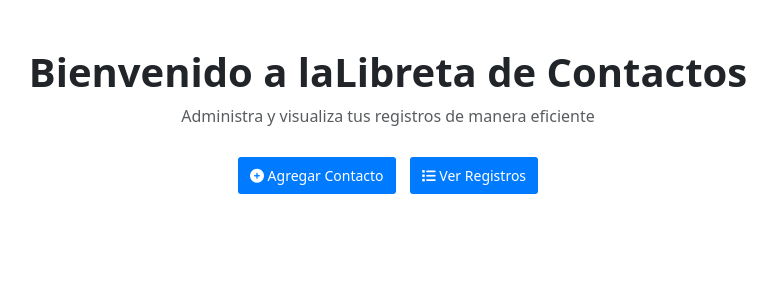
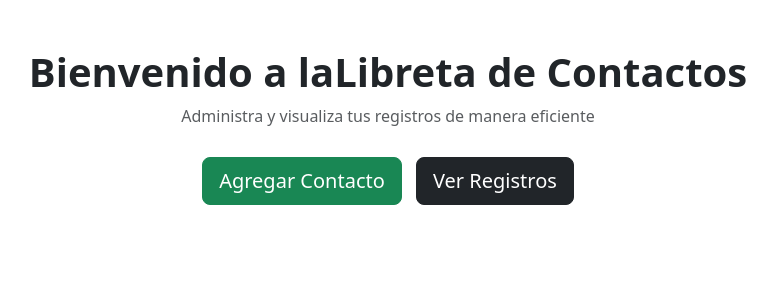
Before and after one commit to MiguelAngelZ1/libreta_direcciones, a Flask app: page / in a window 1280 px wide. Shown: the top 300 px of the page, without its empty margins (252-1029 px from the left). Run offline with Flask 3, Linux system fonts and the light colour scheme; some libraries are stand-ins or nearby versions.

Commit message:
Auto commit: 2025-05-07 04:20:42

```diff
--- a/templates/base.html
+++ b/templates/base.html
@@ -2,35 +2,19 @@
 <html lang="es">
 <head>
   <meta charset="UTF-8">
-  <meta name="viewport" content="width=device-width, initial-scale=1">
+  <meta name="viewport" content="width=device-width, initial-scale=1.0">
   <title>{% block title %}Mi Aplicación{% endblock %}</title>
-  <!-- Bootstrap CSS -->
+  <link rel="stylesheet" href="{{ url_for('static', filename='styles.css') }}">
   <link href="https://cdn.jsdelivr.net/npm/bootstrap@5.3.0/dist/css/bootstrap.min.css" rel="stylesheet">
-  <!-- FontAwesome -->
-  <link rel="stylesheet" href="https://cdnjs.cloudflare.com/ajax/libs/font-awesome/6.4.2/css/all.min.css">
-  <!-- Estilos personalizados -->
-  <link rel="stylesheet" href="{{ url_for('static', filename='styles.css') }}">
-  {% block head %}{% endblock %}
+
 </head>
 <body>
-  <!-- Opcional: Puedes colocar un header o navbar común -->
-  <header>
-    <!-- Ejemplo de navbar (opcional) -->
-    <!-- <nav class="navbar navbar-expand-lg navbar-dark bg-dark">
-         <div class="container">
-            <a class="navbar-brand" href="{{ url_for('index') }}">Mi Aplicación</a>
-         </div>
-      </nav> -->
-  </header>
+  {% block nav %}{% endblock %}
 
-  <main>
+  <div class="container">
     {% block content %}{% endblock %}
-  </main>
+  </div>
 
-  <!-- Bootstrap Bundle JS (incluye Popper) -->
-  <script src="https://cdn.jsdelivr.net/npm/bootstrap@5.3.0/dist/js/bootstrap.bundle.min.js"></script>
-  <!-- Script personalizado -->
   <script src="{{ url_for('static', filename='script.js') }}"></script>
-  {% block scripts %}{% endblock %}
 </body>
 </html>
```
